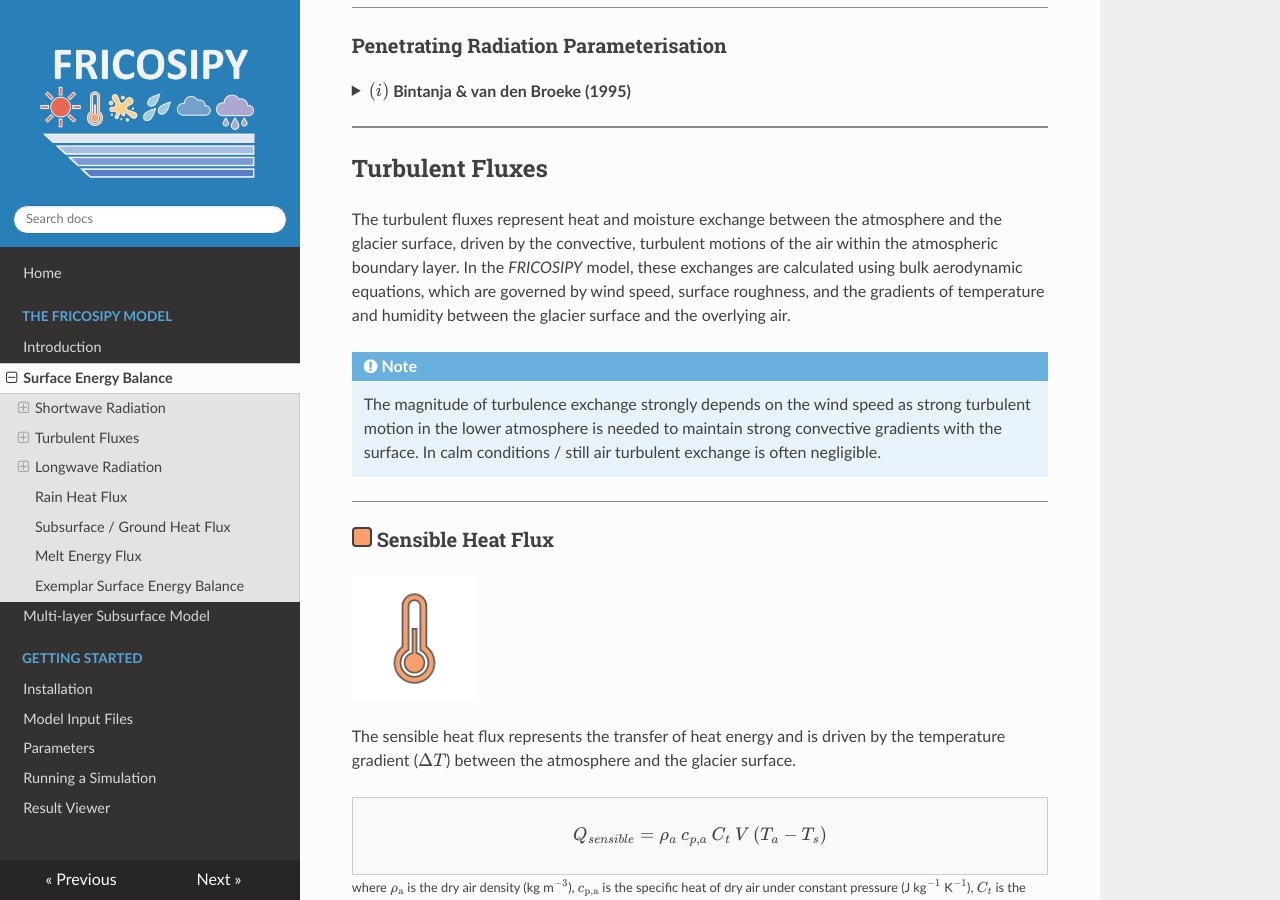
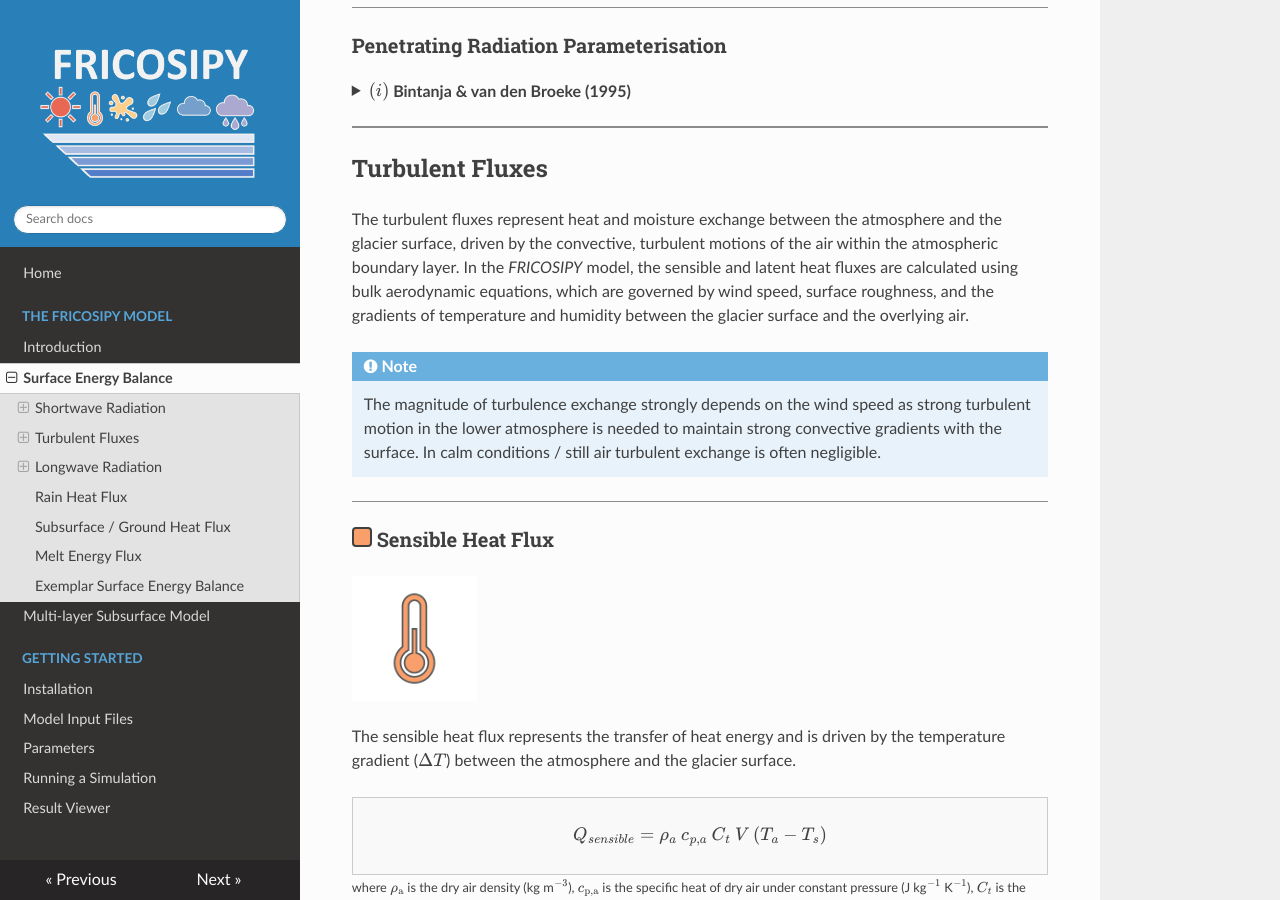
Before and after one commit to MarcusGastaldello/FRICOSIPY, an MkDocs documentation site: the page built from docs/surface_energy_balance.md, in a window 1280 px wide and 900 px high, scrolled down 2818 px. Built offline with MkDocs 1.6.1, drawn with Linux system fonts in a browser that asks for light colours; nearby versions of some CDN libraries.

Commit message:
Update surface_energy_balance.md

```diff
--- a/docs/surface_energy_balance.md
+++ b/docs/surface_energy_balance.md
@@ -139,7 +139,7 @@ $$
 
 ## Turbulent Fluxes
 
-The turbulent fluxes represent heat and moisture exchange between the atmosphere and the glacier surface, driven by the convective, turbulent motions of the air within the atmospheric boundary layer. In the *FRICOSIPY* model, these exchanges are calculated using bulk aerodynamic equations, which are governed by wind speed, surface roughness, and the gradients of temperature and humidity between the glacier surface and the overlying air.
+The turbulent fluxes represent heat and moisture exchange between the atmosphere and the glacier surface, driven by the convective, turbulent motions of the air within the atmospheric boundary layer. In the *FRICOSIPY* model, the sensible and latent heat fluxes are calculated using bulk aerodynamic equations, which are governed by wind speed, surface roughness, and the gradients of temperature and humidity between the glacier surface and the overlying air.
 
 !!! note
 
```
